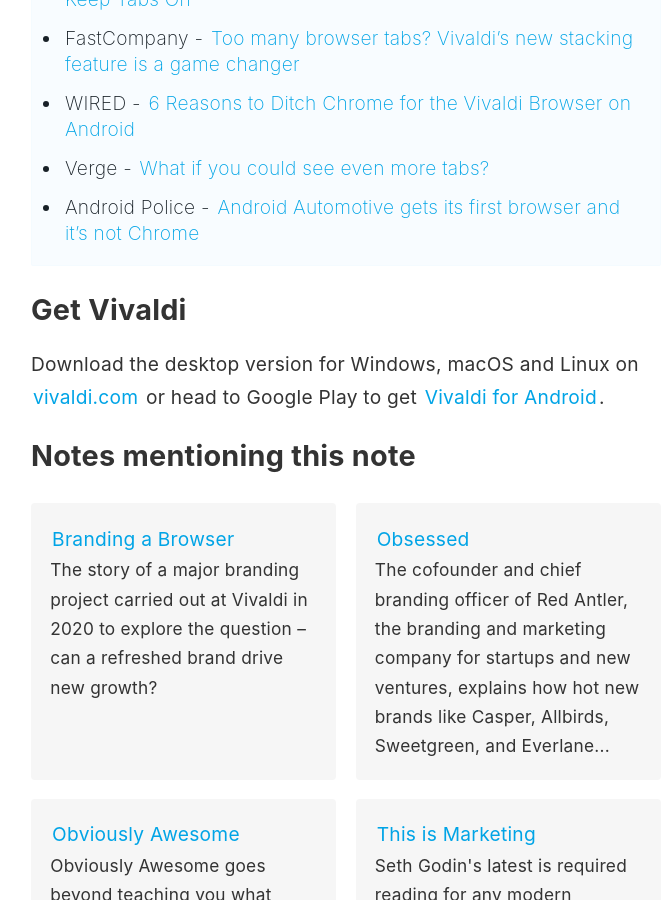
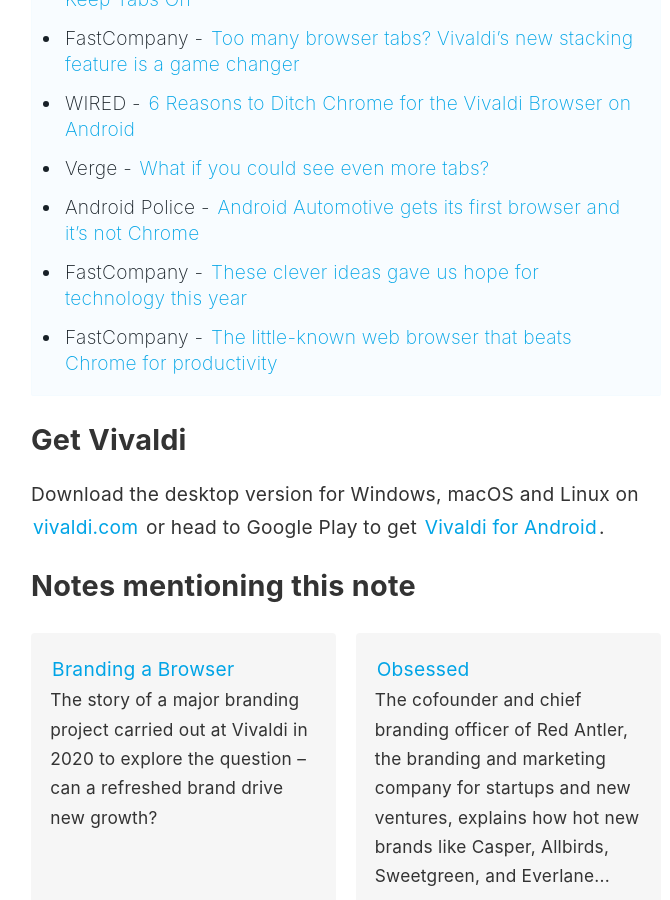
Before and after one commit to jonmccull/digital-garden, a Jekyll site: the page built from _notes/vivaldi.md, in a window 1280 px wide and 900 px high, scrolled down 4107 px. Shown: the whole window, without its empty margins (294-964 px from the left). Built offline with Jekyll 4.4.1, drawn with Linux system fonts in a browser that asks for light colours.

Commit message:
Notes, Vivaldi. New press article and edits

```diff
--- a/_notes/vivaldi.md
+++ b/_notes/vivaldi.md
@@ -30,7 +30,7 @@
 ### An escape from Big Tech
 The long-game of Vivaldi is to create products that allow people to move away from the prying eyes of Big Tech<input type="checkbox" id="cb7" /><label for="cb7"><sup></sup></label><span><span class="footnote-inner">Namely: Google, Microsoft and Apple.</span></span>.
 
-In June 2021, the browser launched an [integrated translation tool](https://vivaldi.com/features/translate) to rival Google Translate, along with beta versions of an integrated [mail client](https://vivaldi.com/features/mail/), [calendar](https://vivaldi.com/features/calendar/) and [feed reader](https://vivaldi.com/features/feed-reader/). A major step down the road of providing an alternative, privacy-friendly productivity suite.<input type="checkbox" id="cb9" /><label for="cb9"><sup></sup></label><span><span class="footnote-inner">Here's [a short explainer](https://youtu.be/C3PEIoWSsKI) I recorded to talk more about Vivaldi Mail, Calendar, Translate and Feeds.</span></span>
+In June 2021, the browser launched an [integrated translation tool](https://vivaldi.com/features/translate) to rival Google Translate, along with beta versions of an integrated [mail client](https://vivaldi.com/features/mail/), [calendar](https://vivaldi.com/features/calendar/) and [feed reader](https://vivaldi.com/features/feed-reader/). A major step down the road of providing an alternative, privacy-friendly productivity suite.<input type="checkbox" id="cb9" /><label for="cb9"><sup></sup></label><span><span class="footnote-inner">Here's [a short explainer](https://youtu.be/C3PEIoWSsKI) with more details on Vivaldi Mail, Calendar, Translate and Feeds.</span></span>
 
 ### Everything's an option
 Vivaldi's aim is to work for anyone so it give you options. Lots and lots of options. You choose how Vivaldi works, what features to use and how it looks. It's endlessly tweakable (in a good way).
@@ -61,6 +61,8 @@
 - WIRED - [6 Reasons to Ditch Chrome for the Vivaldi Browser on Android](https://www.wired.com/story/try-vivaldi-browser-android-chrome/)
 - Verge - [What if you could see even more tabs?](https://www.theverge.com/2021/1/28/22253198/vivaldi-web-browser-stacked-tabs-hoarding)
 - Android Police - [Android Automotive gets its first browser and it's not Chrome](https://www.androidpolice.com/android-automotive-gets-its-first-browser-and-its-not-chrome/)
+- FastCompany - [These clever ideas gave us hope for technology this year](https://www.fastcompany.com/90705860/best-new-ideas-in-tech)
+- FastCompany - [The little-known web browser that beats Chrome for productivity](https://www.fastcompany.com/90684502/best-productivity-browser-vivaldi-chrome)
 
 
 ## Get Vivaldi
```
